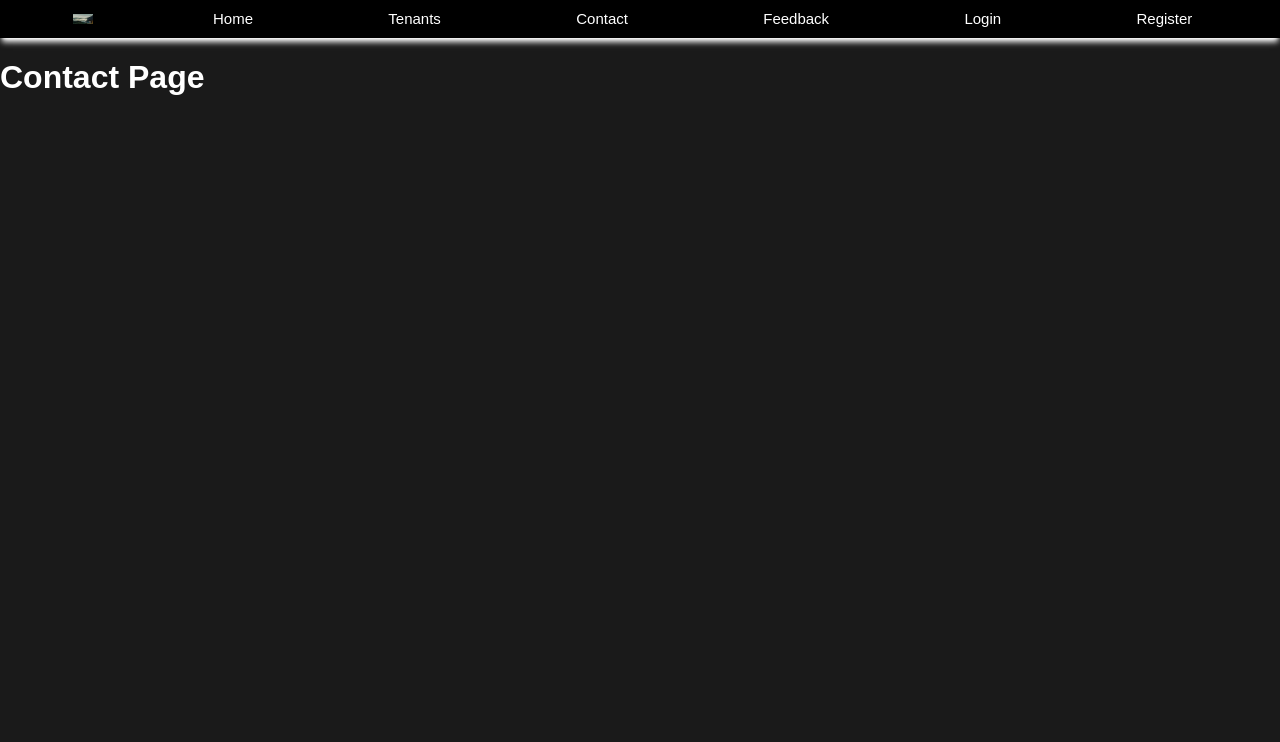
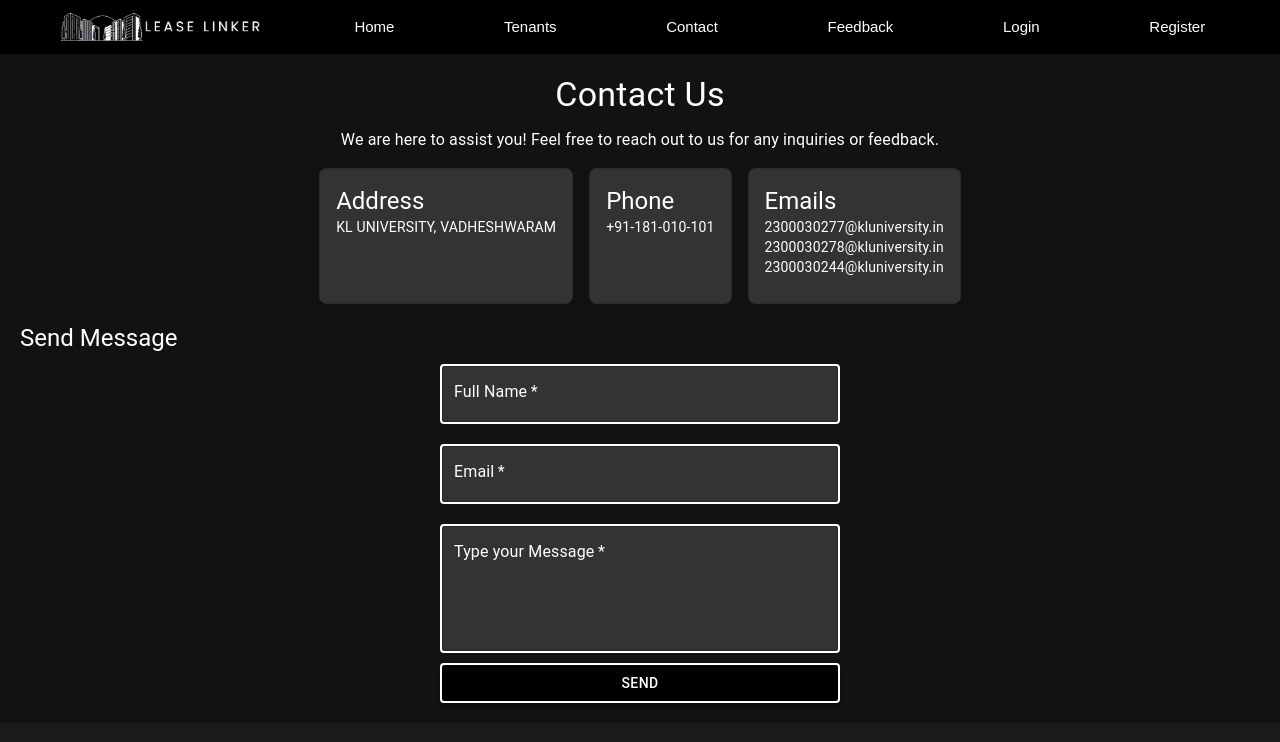
Before and after one commit to SAI30570SREERachapudi/Property-Management-System, a React (Vite) app in the folder client/: page /contact in a window 1280 px wide. Shown: the top 742 px of the page. Built offline with nearby package versions, Linux system fonts and the light colour scheme.

Commit message:
coding in contact page ---

```diff
--- a/client/package.json
+++ b/client/package.json
@@ -10,6 +10,7 @@
     "preview": "vite preview"
   },
   "dependencies": {
+    "emailjs-com": "^3.2.0",
     "react": "^18.3.1",
     "react-dom": "^18.3.1",
     "react-icons": "^5.4.0",
--- a/client/src/App.jsx
+++ b/client/src/App.jsx
@@ -5,6 +5,7 @@ import Home1 from "./components/Home1";
 import Tenants from "./components/Tenants";
 import HomePage from "./components/HomePage";
 import LoginForm from "./components/LoginForm";
+import Contact from "./components/Contact";
 function App() {
   return (
     <Router>
@@ -13,10 +14,11 @@ function App() {
       <Routes>
         <Route path="/" element={<HomePage/> } />
         <Route path="/Tenants" element={<Tenants />} />
-        <Route
+        <Route path="/contact" element={<Contact />} />
+        {/* <Route
           path="/contact"
           element={<h1 style={{ color: "white" }}>Contact Page</h1>}
-        />
+        /> */}
         <Route
           path="/feedback"
           element={<h1 style={{ color: "white" }}>Feedback Page</h1>}
--- /dev/null
+++ b/client/src/components/Contact.jsx
@@ -0,0 +1,185 @@
+import React, { useState } from 'react';
+import { Card, CardContent, Typography, TextField, Button, Grid } from '@mui/material';
+import { useForm } from 'react-hook-form';
+import emailjs from 'emailjs-com';
+
+const Contact = () => {
+  const { register, handleSubmit, formState: { errors }, reset } = useForm();
+  const [messageSent, setMessageSent] = useState(null);
+
+  const inputStyle = {
+    '& .MuiOutlinedInput-root': {
+      backgroundColor: '#333',
+      color: 'white',
+      border: '2px solid white',
+    },
+    '& .MuiInputLabel-root': {
+      color: 'white',
+    },
+    '& .MuiInput-underline:before': {
+      borderBottomColor: 'white',
+    },
+    '&:hover .MuiOutlinedInput-root': {
+      borderColor: 'white',
+    }
+  };
+
+  const onSubmit = (data) => {
+    const emailParams = {
+      from_name: data.fullName,
+      reply_to: data.email,
+      message: data.message,
+    };
+
+    emailjs
+      .send(
+        'service_kri1f7g', // Replace with your EmailJS Service ID
+        'template_azh7v6r', // Replace with your EmailJS Template ID
+        emailParams,
+        'G1fSQfW9jpolzRZiM' // Replace with your EmailJS Public Key
+      )
+      .then((response) => {
+        console.log('SUCCESS!', response.status, response.text);
+        setMessageSent('Your message has been sent successfully!');
+        reset();
+      })
+      .catch((err) => {
+        console.error('FAILED...', err);
+        setMessageSent(`Failed to send the message. Error: ${err.text || 'Unknown error'}`);
+      });
+  };
+
+  return (
+    <div style={{ padding: '20px', backgroundColor: '#121212', color: 'white' }}>
+      <Typography variant="h4" align="center" gutterBottom>
+        Contact Us
+      </Typography>
+      <Typography variant="body1" align="center" paragraph>
+        We are here to assist you! Feel free to reach out to us for any inquiries or feedback.
+      </Typography>
+
+      <Grid container spacing={2} justifyContent="center">
+        <Grid item xs={12} sm={4}>
+          <Card variant="outlined" style={{ height: '100%', boxShadow: '0 3px 10px rgba(0,0,0,0.1)', borderRadius: '8px', backgroundColor: '#333', color: 'white' }}>
+            <CardContent>
+              <Typography variant="h5">Address</Typography>
+              <Typography variant="body2">
+                KL UNIVERSITY, VADHESHWARAM
+              </Typography>
+            </CardContent>
+          </Card>
+        </Grid>
+
+        <Grid item xs={12} sm={4}>
+          <Card variant="outlined" style={{ height: '100%', boxShadow: '0 3px 10px rgba(0,0,0,0.1)', borderRadius: '8px', backgroundColor: '#333', color: 'white' }}>
+            <CardContent>
+              <Typography variant="h5">Phone</Typography>
+              <Typography variant="body2"> +91-181-010-101 </Typography>
+            </CardContent>
+          </Card>
+        </Grid>
+
+        <Grid item xs={12} sm={4}>
+          <Card variant="outlined" style={{ height: '100%', boxShadow: '0 3px 10px rgba(0,0,0,0.1)', borderRadius: '8px', backgroundColor: '#333', color: 'white' }}>
+            <CardContent>
+              <Typography variant="h5">Emails</Typography>
+              <Typography variant="body2">2300030277@kluniversity.in</Typography>
+              <Typography variant="body2">2300030278@kluniversity.in</Typography>
+              <Typography variant="body2">2300030244@kluniversity.in</Typography>
+            </CardContent>
+          </Card>
+        </Grid>
+      </Grid>
+
+      <div style={{ marginTop: '20px' }}>
+        <Typography variant="h5">Send Message</Typography>
+        <form onSubmit={handleSubmit(onSubmit)} style={{ display: 'flex', flexDirection: 'column', maxWidth: '400px', margin: 'auto' }}>
+          <TextField
+            label="Full Name"
+            variant="outlined"
+            required
+            {...register('fullName', {
+              required: 'Full Name is required',
+              pattern: {
+                value: /^[A-Za-z\s]+$/,
+                message: 'Only alphabets are allowed',
+              },
+            })}
+            error={Boolean(errors.fullName)}
+            helperText={errors.fullName?.message}
+            style={{ margin: '10px 0' }}
+            color="warning"
+            InputLabelProps={{ style: { color: 'white' } }}
+            InputProps={{ style: { color: 'white' } }}
+            sx={inputStyle}
+          />
+          <TextField
+            label="Email"
+            variant="outlined"
+            required
+            {...register('email', {
+              required: 'Email is required',
+              pattern: {
+                value: /^\S+@\S+\.\S+$/,
+                message: 'Enter a valid email',
+              },
+            })}
+            error={Boolean(errors.email)}
+            helperText={errors.email?.message}
+            style={{ margin: '10px 0' }}
+            color="warning"
+            InputLabelProps={{ style: { color: 'white' } }}
+            InputProps={{ style: { color: 'white' } }}
+            sx={inputStyle}
+          />
+          <TextField
+            label="Type your Message"
+            variant="outlined"
+            required
+            multiline
+            rows={4}
+            {...register('message', { required: 'Message is required' })}
+            error={Boolean(errors.message)}
+            helperText={errors.message?.message}
+            style={{ margin: '10px 0' }}
+            color="warning"
+            InputLabelProps={{ style: { color: 'white' } }}
+            InputProps={{ style: { color: 'white' } }}
+            sx={inputStyle}
+          />
+          <Button
+            variant="contained"
+            sx={{
+              backgroundColor: 'black',
+              color: 'white',
+              border: '2px solid white',
+              '&:hover': {
+                backgroundColor: 'darkgray',
+              },
+            }}
+            type="submit"
+          >
+            Send
+          </Button>
+        </form>
+
+        {/* Success or error message display */}
+        {messageSent && (
+          <Typography
+            variant="body1"
+            align="center"
+            style={{
+              marginTop: '20px',
+              color: messageSent.includes('successfully') ? 'green' : 'red',
+              fontWeight: 'bold',
+            }}
+          >
+            {messageSent}
+          </Typography>
+        )}
+      </div>
+    </div>
+  );
+};
+
+export default Contact;
--- a/client/src/components/Home1.jsx
+++ b/client/src/components/Home1.jsx
@@ -7,7 +7,7 @@ const Home1 = () => {
     <div>
       <nav className="BlackBackground">
         <ul className="NavList">
-          <img src="./../../public/images/home.png" width="20vh" alt="logo" />
+          <img src="./../../public/images/logo124.jpeg" width="200vh" alt="logo" />
           <li>
             <Link to="/">Home</Link>
           </li>
```
Also changed, not shown: client/src/components/cursorTrail.js (added, +37 -0 lines), 1 other file (tests, documents, lock files or other folders).
